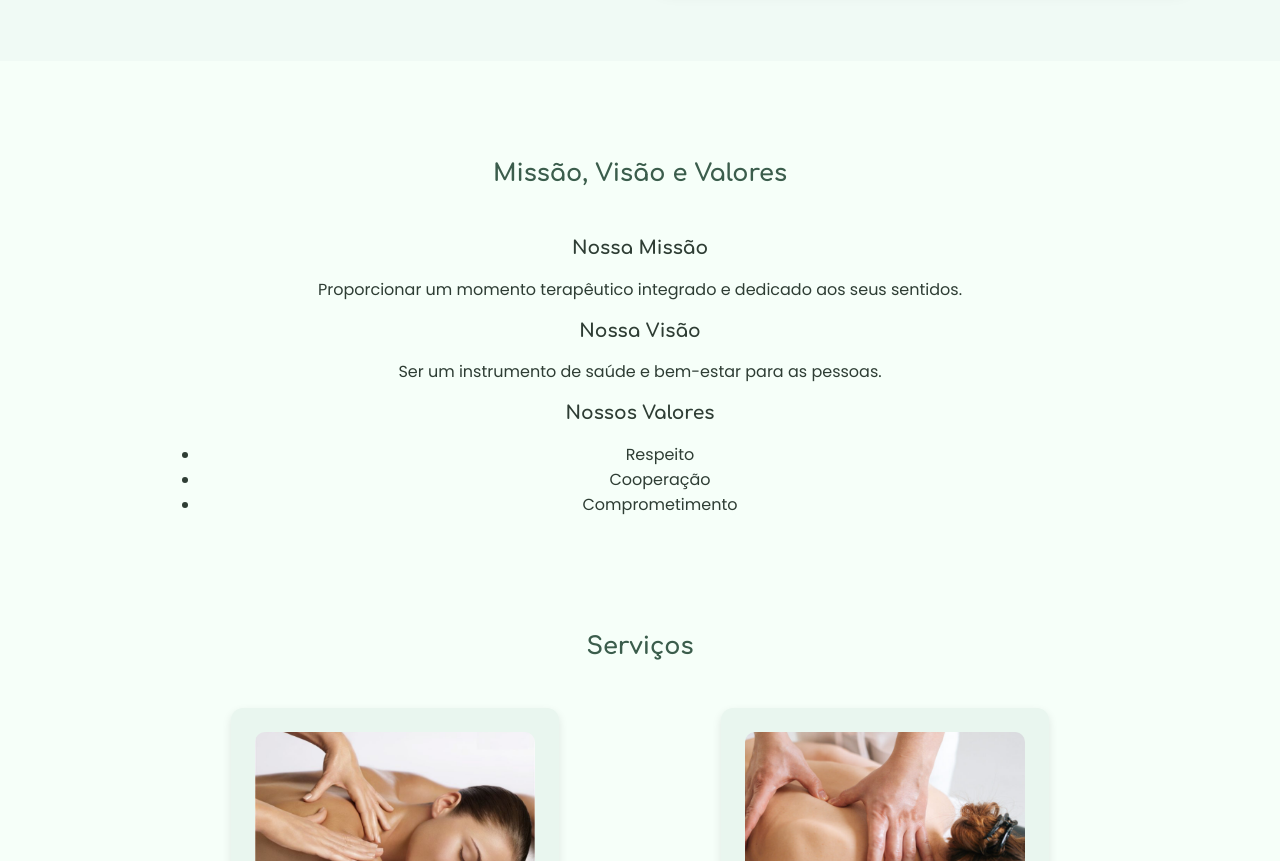
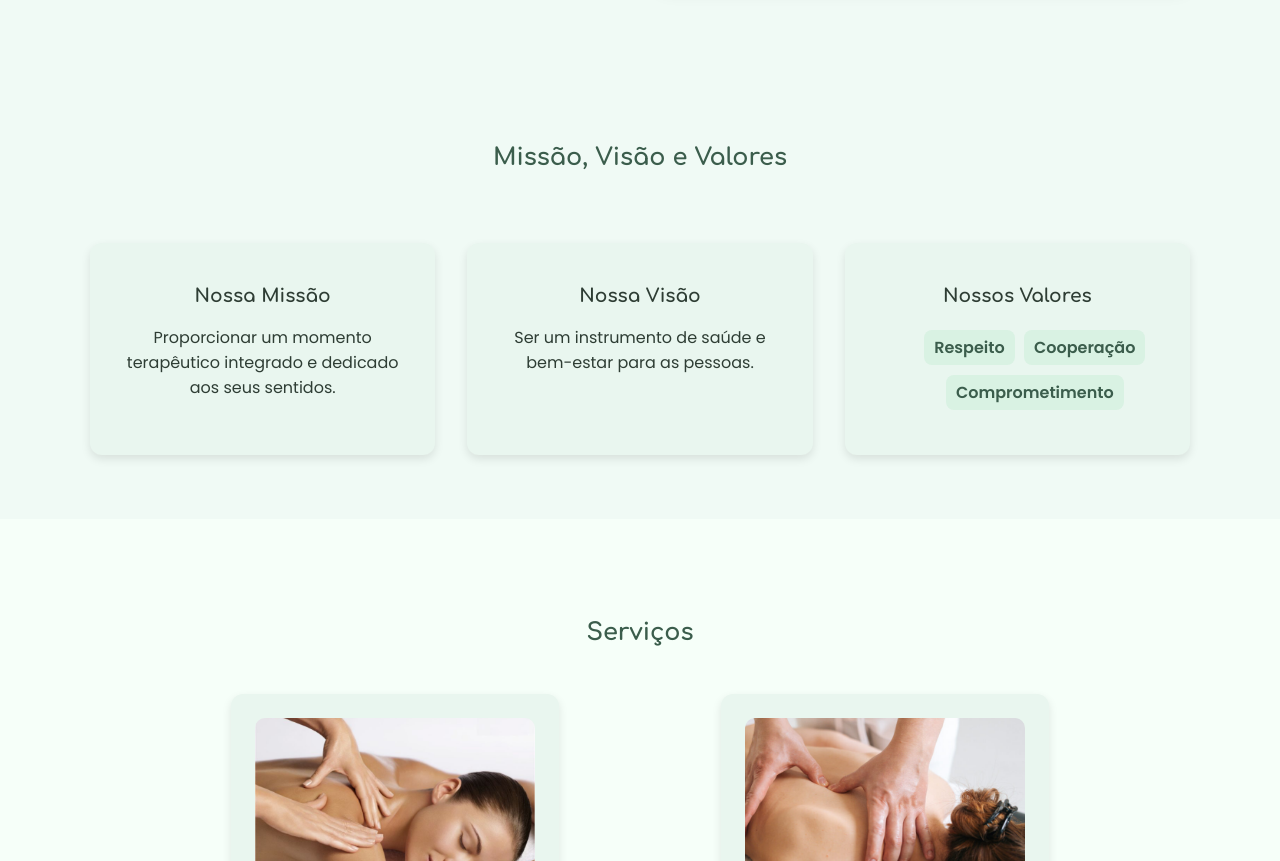
Before and after one commit to carolinirufino/ZenStar-Massoterapia, a plain HTML site: page index.html in a window 1280 px wide. Shown: the part 983-1844 px from the top of the page. Drawn offline with Linux system fonts and the light colour scheme.

Commit message:
Update style.css

```diff
--- a/style.css
+++ b/style.css
@@ -103,6 +103,45 @@ nav a:hover {
   border-radius: 15px;
   box-shadow: 0 6px 18px rgba(0,0,0,0.15);
   object-fit: cover;
+}
+
+/* ===== MISSÃO, VISÃO E VALORES ===== */
+#sobre-missao {
+  background-color: #f0faf5; /* mantém a paleta do Sobre Nós */
+  padding: 4rem 2rem;
+  text-align: center;
+}
+
+#sobre-missao h2 {
+  color: #3b5d4c;
+  font-family: 'Comfortaa', cursive;
+  margin-bottom: 2.5rem;
+}
+
+.misvisval {
+  display: flex;
+  justify-content: space-around;
+  gap: 2rem;
+  flex-wrap: wrap;
+  max-width: 1100px;
+  margin: auto;
+}
+
+.misvisval .item {
+  background-color: #e9f6ef;
+  padding: 1.5rem;
+  border-radius: 12px;
+  box-shadow: 0px 4px 10px rgba(0,0,0,0.1);
+  flex: 1 1 250px;
+}
+.misvisval .item ul li {
+  background-color: #d9f2e3;
+  display: inline-block;
+  margin: 5px 5px 5px 0;
+  padding: 5px 10px;
+  border-radius: 8px;
+  font-weight: 600;
+  color: #3b5d4c;
 }
 
 
@@ -363,4 +402,5 @@ footer {
   nav a {
     font-size: 0.9rem;
   }
+
 }
```
